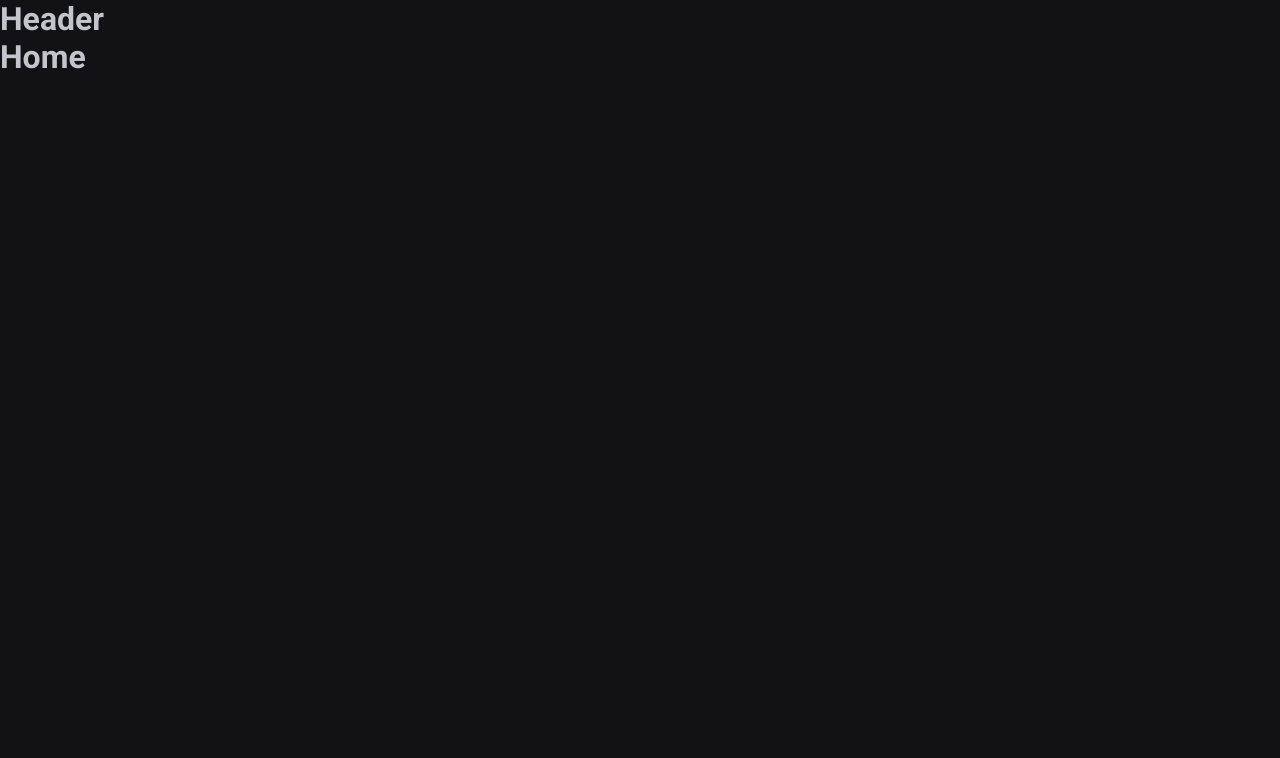
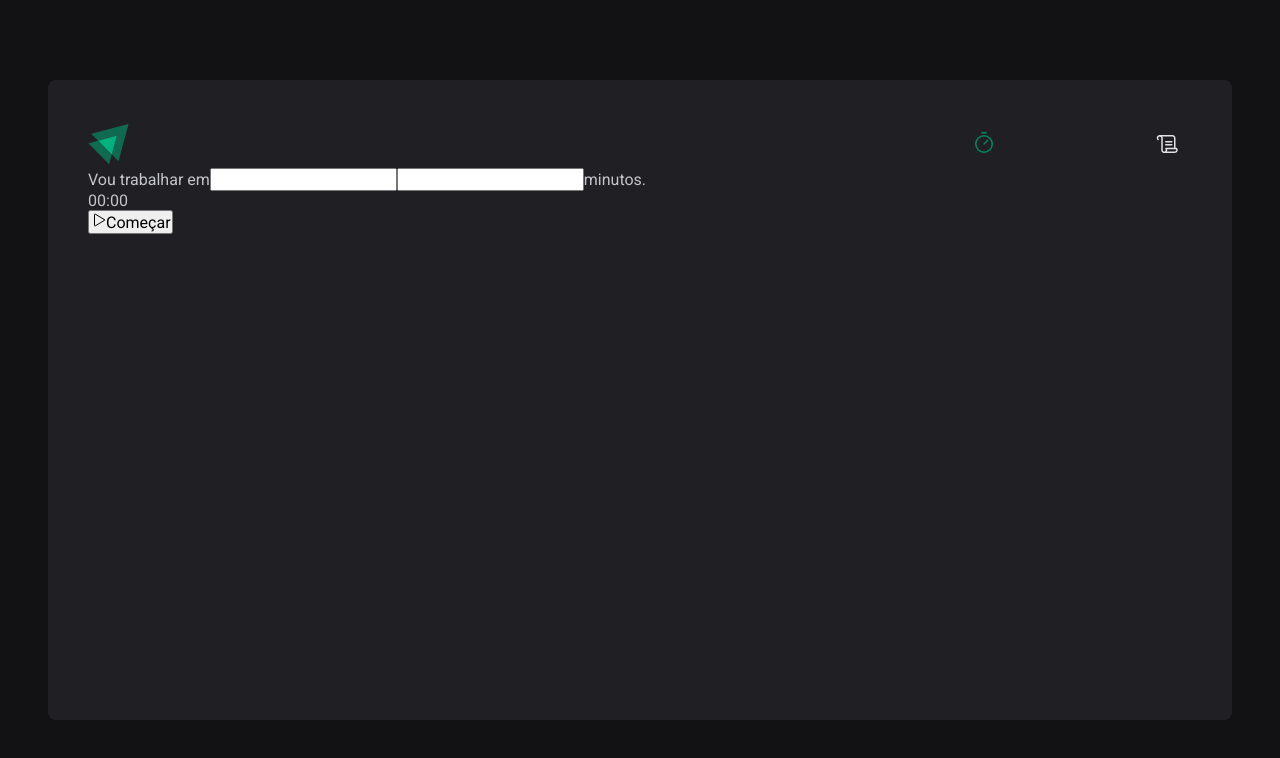
Before and after one commit to ArthurFilho/Pomodoro-Timer, a React (Vite) app: page / in a window 1280 px wide. Shown: the top 758 px of the page. Built offline with nearby package versions, Linux system fonts and the light colour scheme; a web font is replaced by a local one.

Commit message:
Pomodoro style update

```diff
--- a/package.json
+++ b/package.json
@@ -10,6 +10,7 @@
     "lint": "eslint src --ext .ts,tsx"
   },
   "dependencies": {
+    "phosphor-react": "^1.4.1",
     "react": "^18.2.0",
     "react-dom": "^18.2.0",
     "react-router-dom": "^6.3.0",
--- a/src/Router.tsx
+++ b/src/Router.tsx
@@ -1,7 +1,7 @@
 import { Routes, Route } from 'react-router-dom'
 
 import { History } from './pages/History'
-import { Home } from './pages/Home'
+import { Home } from './pages/Home/Home'
 import { DefaultLayout } from './layouts/DefaultLayout'
 
 export function Router() {
--- a/src/components/Header.tsx
+++ /dev/null
@@ -1,7 +0,0 @@
-export function Header() {
-  return (
-    <div>
-      <h1>Header</h1>
-    </div>
-  )
-}
--- /dev/null
+++ b/src/components/Header/index.tsx
@@ -0,0 +1,21 @@
+import { HeaderContainer } from './styles'
+import { Timer, Scroll } from 'phosphor-react'
+
+import logoIgnite from '../../assets/logoignite.svg'
+import { NavLink } from 'react-router-dom'
+
+export function Header() {
+  return (
+    <HeaderContainer>
+      <img src={logoIgnite} alt="" />
+      <nav>
+        <NavLink to="/" title="Timer">
+          <Timer size={24} />
+        </NavLink>
+        <NavLink to="/history" title="History">
+          <Scroll size={24} />
+        </NavLink>
+      </nav>
+    </HeaderContainer>
+  )
+}
--- /dev/null
+++ b/src/components/Header/styles.ts
@@ -0,0 +1,34 @@
+import styled from 'styled-components'
+
+export const HeaderContainer = styled.header`
+  display: flex;
+  align-items: center;
+  justify-content: space-between;
+
+  nav {
+    display: flex;
+    gap: 8.5rem;
+
+    a {
+      width: 3rem;
+      height: 3rem;
+
+      display: flex;
+      align-items: center;
+      justify-content: center;
+
+      color: ${(props) => props.theme['gray-100']};
+
+      border-top: 3px solid transparent;
+      border-bottom: 3px solid transparent;
+
+      &:hover {
+        border-bottom: 3px solid ${(props) => props.theme['green-500']};
+      }
+
+      &.active {
+        color: ${(props) => props.theme['green-500']};
+      }
+    }
+  }
+`
--- a/src/layouts/DefaultLayout.tsx
+++ /dev/null
@@ -1,13 +0,0 @@
-import { Outlet } from "react-router-dom"
-import { Header } from "../components/Header"
-
-export function DefaultLayout() {
-  return (
-    <>
-
-    <Header />
-    <Outlet />
-
-    </>
-  )
-}
--- /dev/null
+++ b/src/layouts/DefaultLayout/index.tsx
@@ -0,0 +1,14 @@
+import { Outlet } from 'react-router-dom'
+import { Header } from '../../components/Header/index'
+import { LayoutContainer } from './styles'
+
+export function DefaultLayout() {
+  return (
+    <>
+      <LayoutContainer>
+        <Header />
+        <Outlet />
+      </LayoutContainer>
+    </>
+  )
+}
--- /dev/null
+++ b/src/layouts/DefaultLayout/styles.ts
@@ -0,0 +1,13 @@
+import styled from 'styled-components'
+
+export const LayoutContainer = styled.div`
+  max-width: 74rem;
+  height: calc(100vh - 10rem);
+  margin: 5rem auto;
+  padding: 2.5rem;
+
+  background-color: ${(props) => props.theme['gray-800']};
+  border-radius: 8px;
+  display: flex;
+  flex-direction: column;
+`
--- a/src/pages/History.tsx
+++ b/src/pages/History.tsx
@@ -1,7 +1,7 @@
 export function History() {
   return (
     <div>
-      <h1>Home</h1>
+      <h1>History</h1>
     </div>
   )
 }
--- a/src/pages/Home.tsx
+++ /dev/null
@@ -1,7 +0,0 @@
-export function Home() {
-  return (
-    <div>
-      <h1>Home</h1>
-    </div>
-  )
-}
--- /dev/null
+++ b/src/pages/Home/Home.tsx
@@ -0,0 +1,33 @@
+import { Play } from 'phosphor-react'
+import { CountdownContainer, FormContainer, HomeContainer } from './style'
+
+export function Home() {
+  return (
+    <HomeContainer>
+      <FormContainer action="">
+        <div>
+          <label htmlFor="task">Vou trabalhar em</label>
+          <input type="task" />
+
+          <label htmlFor="minutesAmount"></label>
+          <input type="number" id="minutesAmount" />
+
+          <span>minutos.</span>
+        </div>
+
+        <CountdownContainer>
+          <span>0</span>
+          <span>0</span>
+          <span>:</span>
+          <span>0</span>
+          <span>0</span>
+        </CountdownContainer>
+
+        <button type="submit">
+          <Play />
+          Começar
+        </button>
+      </FormContainer>
+    </HomeContainer>
+  )
+}
--- /dev/null
+++ b/src/pages/Home/style.ts
@@ -0,0 +1,6 @@
+import styled from 'styled-components'
+
+export const HomeContainer = styled.main``
+
+export const FormContainer = styled.div``
+export const CountdownContainer = styled.div``
```
Also changed, not shown: src/assets/logoIgnite.svg (added), 1 other file (tests, documents, lock files or other folders).
